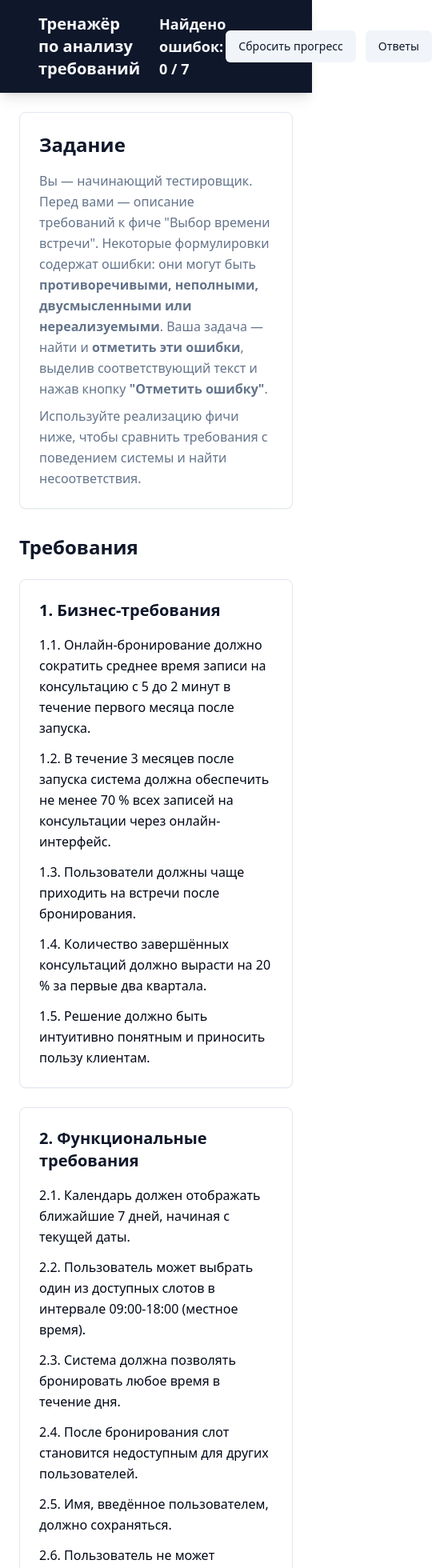
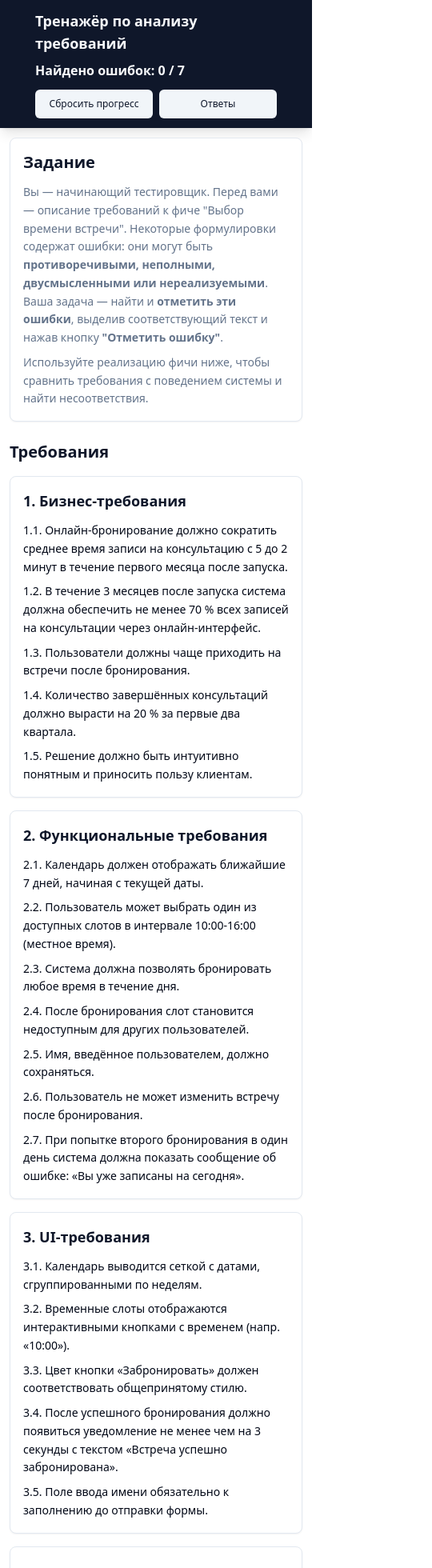
Before and after one commit to DrDoom74/requirement-trainer-time-slot, a React (Vite) app: page / in a window 390 px wide. Shown: the top 1960 px of the page at 80% size, 540 px wide, since content can reach past the window. Built offline with nearby package versions, Linux system fonts and the light colour scheme.

Commit message:
Refactor requirements and fix mobile layout
- Updated requirement texts.
- Updated error descriptions.
- Added responsiveness for mobile devices.

```diff
--- a/src/components/RequirementsSection.tsx
+++ b/src/components/RequirementsSection.tsx
@@ -55,7 +55,7 @@ const RequirementsSection: React.FC<RequirementsSectionProps> = ({ onErrorFound
     ],
     functional: [
       "2.1. Календарь должен отображать ближайшие 7 дней, начиная с текущей даты.",
-      "2.2. Пользователь может выбрать один из доступных слотов в интервале 09:00-18:00 (местное время).",
+      "2.2. Пользователь может выбрать один из доступных слотов в интервале 10:00-16:00 (местное время).",
       "2.3. Система должна позволять бронировать любое время в течение дня.",
       "2.4. После бронирования слот становится недоступным для других пользователей.",
       "2.5. Имя, введённое пользователем, должно сохраняться.",
@@ -65,24 +65,24 @@ const RequirementsSection: React.FC<RequirementsSectionProps> = ({ onErrorFound
     ui: [
       "3.1. Календарь выводится сеткой с датами, сгруппированными по неделям.",
       "3.2. Временные слоты отображаются интерактивными кнопками с временем (напр. «10:00»).",
-      "3.3. Цвет кнопки «Забронировать» должен соответствовать фирменному стилю.",
+      "3.3. Цвет кнопки «Забронировать» должен соответствовать общепринятому стилю.",
       "3.4. После успешного бронирования должно появиться уведомление не менее чем на 3 секунды с текстом «Встреча успешно забронирована».",
       "3.5. Поле ввода имени обязательно к заполнению до отправки формы."
     ]
   };
 
   return (
-    <div className="space-y-6 relative" ref={sectionRef}>
-      <h2 className="text-2xl font-bold text-primary">Требования</h2>
+    <div className="space-y-4 md:space-y-6 relative" ref={sectionRef}>
+      <h2 className="text-xl md:text-2xl font-bold text-primary">Требования</h2>
 
       {/* Business Requirements */}
-      <div className="bg-card p-6 rounded-lg shadow-sm border">
-        <h3 className="text-xl font-semibold mb-4 text-primary">1. Бизнес-требования</h3>
-        <div className="space-y-3">
+      <div className="bg-card p-4 md:p-6 rounded-lg shadow-sm border">
+        <h3 className="text-lg md:text-xl font-semibold mb-3 md:mb-4 text-primary">1. Бизнес-требования</h3>
+        <div className="space-y-2 md:space-y-3">
           {requirements.business.map((req, index) => (
             <p
               key={index}
-              className="text-card-foreground leading-relaxed cursor-text"
+              className="text-card-foreground leading-relaxed cursor-text text-sm md:text-base"
               onMouseUp={handleTextSelection}
             >
               {req}
@@ -92,13 +92,13 @@ const RequirementsSection: React.FC<RequirementsSectionProps> = ({ onErrorFound
       </div>
 
       {/* Functional Requirements */}
-      <div className="bg-card p-6 rounded-lg shadow-sm border">
-        <h3 className="text-xl font-semibold mb-4 text-primary">2. Функциональные требования</h3>
-        <div className="space-y-3">
+      <div className="bg-card p-4 md:p-6 rounded-lg shadow-sm border">
+        <h3 className="text-lg md:text-xl font-semibold mb-3 md:mb-4 text-primary">2. Функциональные требования</h3>
+        <div className="space-y-2 md:space-y-3">
           {requirements.functional.map((req, index) => (
             <p
               key={index}
-              className="text-card-foreground leading-relaxed cursor-text"
+              className="text-card-foreground leading-relaxed cursor-text text-sm md:text-base"
               onMouseUp={handleTextSelection}
             >
               {req}
@@ -108,13 +108,13 @@ const RequirementsSection: React.FC<RequirementsSectionProps> = ({ onErrorFound
       </div>
 
       {/* UI Requirements */}
-      <div className="bg-card p-6 rounded-lg shadow-sm border">
-        <h3 className="text-xl font-semibold mb-4 text-primary">3. UI-требования</h3>
-        <div className="space-y-3">
+      <div className="bg-card p-4 md:p-6 rounded-lg shadow-sm border">
+        <h3 className="text-lg md:text-xl font-semibold mb-3 md:mb-4 text-primary">3. UI-требования</h3>
+        <div className="space-y-2 md:space-y-3">
           {requirements.ui.map((req, index) => (
             <p
               key={index}
-              className="text-card-foreground leading-relaxed cursor-text"
+              className="text-card-foreground leading-relaxed cursor-text text-sm md:text-base"
               onMouseUp={handleTextSelection}
             >
               {req}
@@ -128,13 +128,13 @@ const RequirementsSection: React.FC<RequirementsSectionProps> = ({ onErrorFound
         <div
           className="absolute z-50 pointer-events-none"
           style={{
-            left: buttonPosition.x - 75,
+            left: Math.max(10, buttonPosition.x - 75),
             top: buttonPosition.y
           }}
         >
           <Button
             onClick={handleMarkError}
-            className="pointer-events-auto bg-destructive hover:bg-destructive/90 text-destructive-foreground shadow-lg"
+            className="pointer-events-auto bg-destructive hover:bg-destructive/90 text-destructive-foreground shadow-lg text-xs md:text-sm"
             size="sm"
           >
             Отметить ошибку
--- a/src/pages/Index.tsx
+++ b/src/pages/Index.tsx
@@ -1,3 +1,4 @@
+
 import React, { useState, useCallback } from 'react';
 import RequirementsSection from '../components/RequirementsSection';
 import ImplementationSection from '../components/ImplementationSection';
@@ -27,13 +28,13 @@ const VALID_ERRORS = [
   {
     id: '2.3',
     text: 'Система должна позволять бронировать любое время в течение дня.',
-    explanation: 'Не указан диапазон часов — 00:00-23:59?',
-    attribute: 'Однозначность / полнота'
+    explanation: 'Противоречит требованию 2.2',
+    attribute: 'Непротиворечивость'
   },
   {
     id: '2.5',
     text: 'Имя, введённое пользователем, должно сохраняться.',
-    explanation: 'Не ясно, где и зачем хранится имя',
+    explanation: 'Не ясно, где должно хранится имя',
     attribute: 'Ясность / реализуемость'
   },
   {
@@ -44,8 +45,8 @@ const VALID_ERRORS = [
   },
   {
     id: '3.3',
-    text: 'Цвет кнопки «Забронировать» должен соответствовать фирменному стилю.',
-    explanation: 'Стиль не описан, цвет непроверяем',
+    text: 'Цвет кнопки «Забронировать» должен соответствовать общепринятому стилю.',
+    explanation: 'Стиль не описан, цвет не указан',
     attribute: 'Однозначность / проверяемость'
   },
   {
@@ -97,25 +98,28 @@ const Index = () => {
   return (
     <div className="min-h-screen bg-background">
       {/* Header */}
-      <header className="bg-primary text-primary-foreground p-4 shadow-lg">
-        <div className="container mx-auto flex justify-between items-center">
-          <div className="flex items-center gap-6">
-            <h1 className="text-xl font-bold">Тренажёр по анализу требований</h1>
-            <div className="text-lg font-semibold">
+      <header className="bg-primary text-primary-foreground p-3 md:p-4 shadow-lg">
+        <div className="container mx-auto flex flex-col sm:flex-row justify-between items-start sm:items-center gap-3 sm:gap-6">
+          <div className="flex flex-col sm:flex-row items-start sm:items-center gap-2 sm:gap-6">
+            <h1 className="text-lg md:text-xl font-bold">Тренажёр по анализу требований</h1>
+            <div className="text-base md:text-lg font-semibold">
               Найдено ошибок: {foundErrors.length} / 7
             </div>
           </div>
-          <div className="flex gap-3">
+          <div className="flex gap-2 md:gap-3 w-full sm:w-auto">
             <Button
               variant="secondary"
               onClick={resetProgress}
-              className="bg-secondary hover:bg-secondary/80"
+              className="bg-secondary hover:bg-secondary/80 text-xs md:text-sm flex-1 sm:flex-none"
+              size="sm"
             >
               Сбросить прогресс
             </Button>
             <Button
               variant="secondary"
               asChild
+              className="text-xs md:text-sm flex-1 sm:flex-none"
+              size="sm"
             >
               <a href="https://boosty.to/aklimenko" target="_blank" rel="noopener noreferrer">
                 Ответы
@@ -125,21 +129,21 @@ const Index = () => {
         </div>
       </header>
 
-      <main className="container mx-auto p-6 space-y-8">
+      <main className="container mx-auto p-3 md:p-6 space-y-6 md:space-y-8">
         {/* Task Description */}
-        <section className="bg-card p-6 rounded-lg shadow-sm border">
-          <h2 className="text-2xl font-bold mb-4 text-primary">Задание</h2>
-          <p className="text-muted-foreground leading-relaxed">
+        <section className="bg-card p-4 md:p-6 rounded-lg shadow-sm border">
+          <h2 className="text-xl md:text-2xl font-bold mb-3 md:mb-4 text-primary">Задание</h2>
+          <p className="text-muted-foreground leading-relaxed text-sm md:text-base">
             Вы — начинающий тестировщик. Перед вами — описание требований к фиче "Выбор времени встречи".
             Некоторые формулировки содержат ошибки: они могут быть <strong>противоречивыми, неполными, двусмысленными или нереализуемыми</strong>.
             Ваша задача — найти и <strong>отметить эти ошибки</strong>, выделив соответствующий текст и нажав кнопку <strong>"Отметить ошибку"</strong>.
           </p>
-          <p className="text-muted-foreground leading-relaxed mt-2">
+          <p className="text-muted-foreground leading-relaxed mt-2 text-sm md:text-base">
             Используйте реализацию фичи ниже, чтобы сравнить требования с поведением системы и найти несоответствия.
           </p>
         </section>
 
-        <div className="grid grid-cols-1 lg:grid-cols-3 gap-8">
+        <div className="grid grid-cols-1 lg:grid-cols-3 gap-4 md:gap-8">
           {/* Requirements Section */}
           <div className="lg:col-span-2">
             <RequirementsSection onErrorFound={handleErrorFound} />
@@ -156,15 +160,15 @@ const Index = () => {
       </main>
 
       {/* Footer */}
-      <footer className="bg-muted mt-12 p-6 text-center">
-        <p className="text-muted-foreground">
+      <footer className="bg-muted mt-8 md:mt-12 p-4 md:p-6 text-center">
+        <p className="text-muted-foreground text-sm md:text-base">
           <strong>Школа Алексея Клименко по тестированию ПО</strong>
         </p>
         <a
           href="https://t.me/QA_AKlimenko"
           target="_blank"
           rel="noopener noreferrer"
-          className="text-primary hover:text-primary/80 underline"
+          className="text-primary hover:text-primary/80 underline text-sm md:text-base"
         >
           Telegram-канал
         </a>
```
